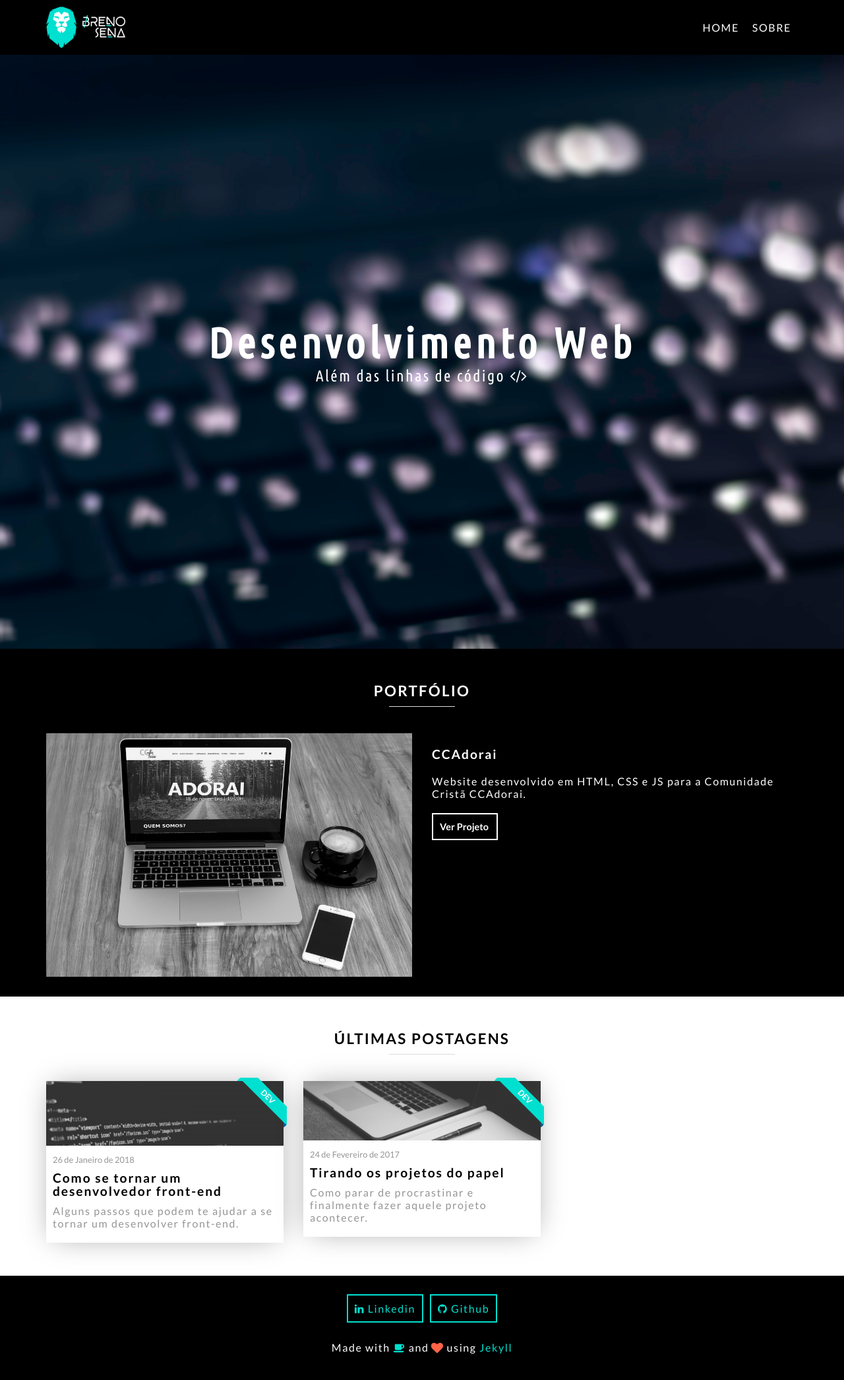
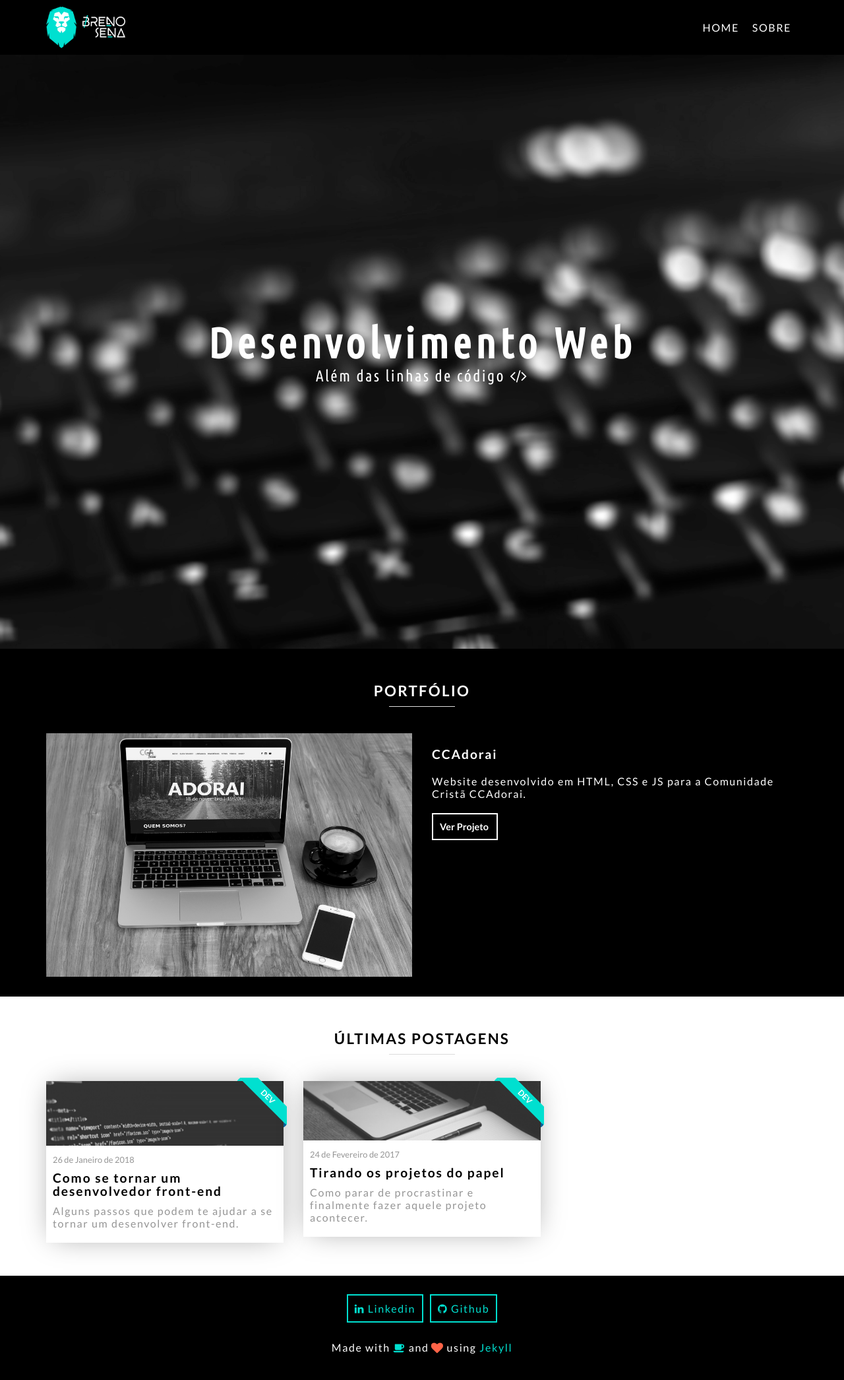
Before and after one commit to brenofsena/brenofsena.github.io, a Jekyll site: the page built from index.html, in a window 1280 px wide. Shown: the whole page at 66% size. Built offline with Jekyll 4.4.1, drawn with Linux system fonts in a browser that asks for light colours; nearby versions of some CDN libraries.

Commit message:
Filter in banner - CSS

```diff
--- a/_sass/_layout.scss
+++ b/_sass/_layout.scss
@@ -51,6 +51,8 @@
 .banner {
   background: url(/assets/img/banner.jpg) fixed no-repeat center;
   background-size: cover;
+  -webkit-filter: grayscale(100);
+          filter: grayscale(100);
   .banner-title {
     color: #fff;
     font-size: 4rem;
@@ -188,7 +190,8 @@
       img {
         -webkit-transition: all .2s ease-out;
         transition: all .2s ease-out;
-        filter: grayscale(100%)
+        -webkit-filter: grayscale(100%);
+                filter: grayscale(100%)
       }
     }
     .card-content {
```
